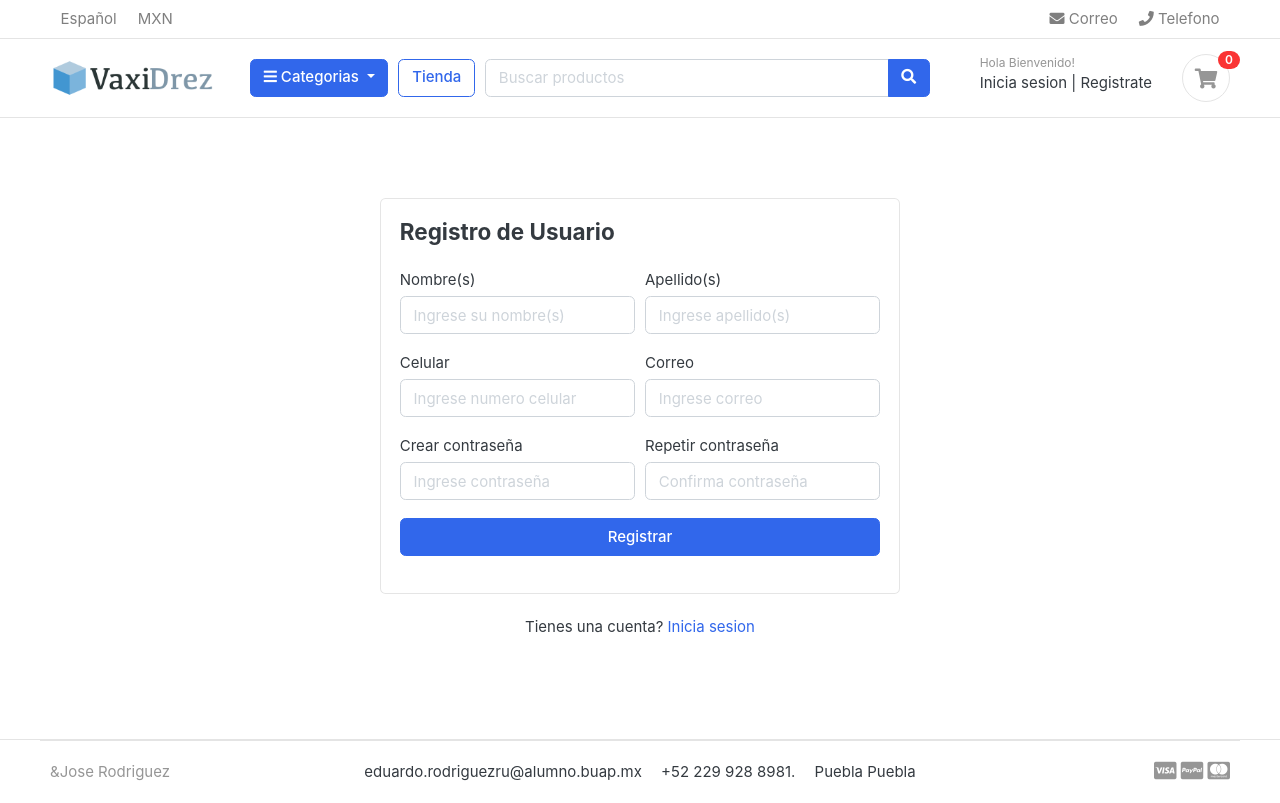
After one commit to SoyJoseRodriguez/ecommerce-django, a Django app: page /accounts/register/ in a window 1280 px wide. The commit adds this page. Run offline with Django 3.2, Linux system fonts and the light colour scheme; data that the repository does not hold is empty; some web fonts are replaced.

Commit message:
Formulario ya re-diseñado falta funcionalidad

```diff
--- /dev/null
+++ b/accounts/forms.py
@@ -0,0 +1,26 @@
+from django import forms
+from .models import Account
+
+class RegistrationForm(forms.ModelForm):
+    password = forms.CharField(widget=forms.PasswordInput(attrs={
+        'placeholder': 'Ingrese contraseña',
+        'class': 'form-control',
+    }))
+
+    confirm_password = forms.CharField(widget=forms.PasswordInput(attrs={
+        'placeholder': 'Confirma contraseña',
+        'class': 'form-control',
+    }))
+
+    class Meta:
+        model = Account
+        fields = ['first_name', 'last_name', 'phone_number', 'email', 'password']
+
+    def __init__(self, *args, **kwargs):
+        super(RegistrationForm, self).__init__(*args,**kwargs)
+        self.fields['first_name'].widget.attrs['placeholder'] = 'Ingrese su nombre(s)'
+        self.fields['last_name'].widget.attrs['placeholder'] = 'Ingrese apellido(s)'
+        self.fields['phone_number'].widget.attrs['placeholder'] = 'Ingrese numero celular'
+        self.fields['email'].widget.attrs['placeholder'] = 'Ingrese correo'
+        for field in self.fields:
+            self.fields[field].widget.attrs['class']='form-control'
--- /dev/null
+++ b/accounts/urls.py
@@ -0,0 +1,8 @@
+from django.urls import path
+from . import views
+
+urlpatterns = [
+   path('register/', views.register, name='register'),
+   path('login/', views.login, name='login'),
+   #path('logout/', views.logout, name='logout'),
+]
--- a/accounts/views.py
+++ b/accounts/views.py
@@ -1,3 +1,18 @@
 from django.shortcuts import render
+from .forms import RegistrationForm
 
 # Create your views here.
+def register(request):
+    form = RegistrationForm()
+    context = {
+        'form': form,
+    }
+
+    return render(request, 'accounts/register.html', context)
+
+def login(request):
+    return render(request, 'accounts/login.html')
+
+'''def logunt(request):
+    return
+'''
--- a/ecommerce/urls.py
+++ b/ecommerce/urls.py
@@ -25,5 +25,6 @@ urlpatterns = [
    path('',views.home, name="home"),
    path('store/', include('store.urls')),
    path('cart/', include('carts.urls')),
+   path('accounts/', include('accounts.urls')),
 
 ] + static(settings.MEDIA_URL, document_root=settings.MEDIA_ROOT)
--- /dev/null
+++ b/templates/accounts/login.html
@@ -0,0 +1 @@
+<h1>pagina de login</h1>
--- /dev/null
+++ b/templates/accounts/register.html
@@ -0,0 +1,72 @@
+{% extends 'base.html' %} {% block content %}
+
+<!-- ========================= SECTION CONTENT ========================= -->
+<section class="section-content padding-y">
+  <!-- ============================ COMPONENT REGISTER   ================================= -->
+  <div class="card mx-auto" style="max-width: 520px; margin-top: 40px">
+    <article class="card-body">
+      <header class="mb-4">
+        <h4 class="card-title">Registro de Usuario</h4>
+      </header>
+      <form action="{% url 'register' %}" method="POST">
+        {% csrf_token %}
+
+
+        <div class="form-row">
+          <div class="col form-group">
+            <label>Nombre(s)</label>
+              {{form.first_name}}
+          </div>
+          <!-- form-group end.// -->
+          <div class="col form-group">
+            <label>Apellido(s)</label>
+            {{form.last_name}}
+          </div>
+          <!-- form-group end.// -->
+        </div>
+
+        <div class="form-row">
+          <div class="col form-group">
+            <label>Celular</label>
+              {{form.phone_number}}
+          </div>
+          <!-- form-group end.// -->
+          <div class="col form-group">
+            <label>Correo</label>
+            {{form.email}}
+          </div>
+          <!-- form-group end.// -->
+        </div>
+
+
+        <!-- form-row.// -->
+        <div class="form-row">
+          <div class="form-group col-md-6">
+            <label>Crear contraseña</label>
+            {{form.password}}
+          </div>
+          <!-- form-group end.// -->
+          <div class="form-group col-md-6">
+            <label>Repetir contraseña</label>
+            {{form.confirm_password}}
+          </div>
+          <!-- form-group end.// -->
+        </div>
+        <div class="form-group">
+          <button type="submit" class="btn btn-primary btn-block">
+            Registrar
+          </button>
+        </div>
+        <!-- form-group// -->
+      </form>
+    </article>
+    <!-- card-body.// -->
+  </div>
+  <!-- card .// -->
+  <p class="text-center mt-4">Tienes una cuenta? <a href="">Inicia sesion</a></p>
+  <br /><br />
+  <!-- ============================ COMPONENT REGISTER  END.// ================================= -->
+</section>
+<!-- ========================= SECTION CONTENT END// ========================= -->
+
+{% endblock %}
--- a/templates/includes/navbar.html
+++ b/templates/includes/navbar.html
@@ -101,9 +101,9 @@
             <div class="widget-header">
               <small class="title text-muted">Hola Bienvenido!</small>
               <div>
-                <a href="./signin.html">Inicia sesion</a>
+                <a href="{% url 'login' %}">Inicia sesion</a>
                 <span class="dark-transp"> | </span>
-                <a href="./register.html"> Registrate</a>
+                <a href="{% url 'register' %}"> Registrate</a>
               </div>
             </div>
             <a href="{% url 'cart' %}" class="widget-header pl-3 ml-3">
```
